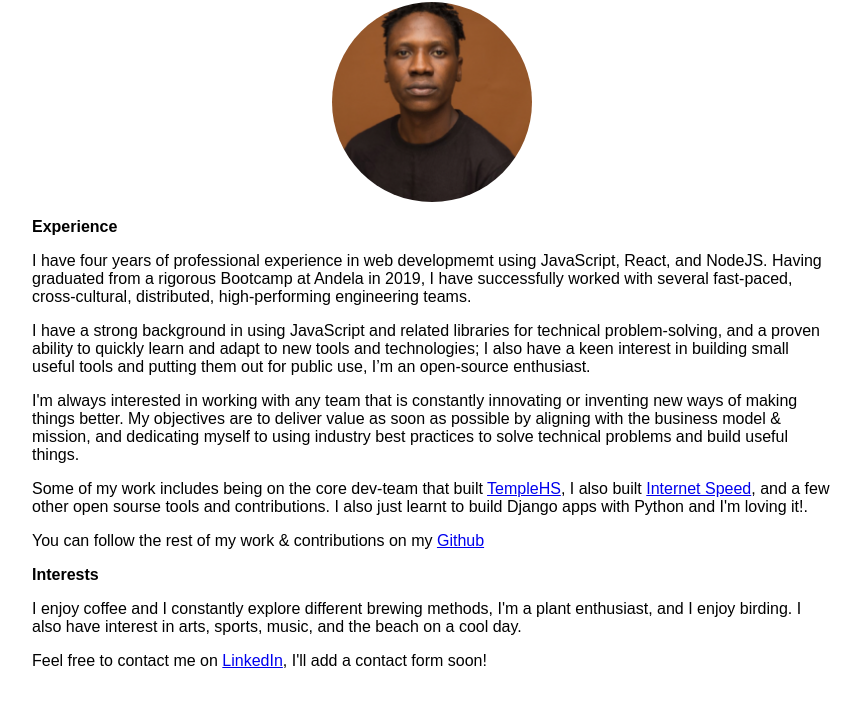
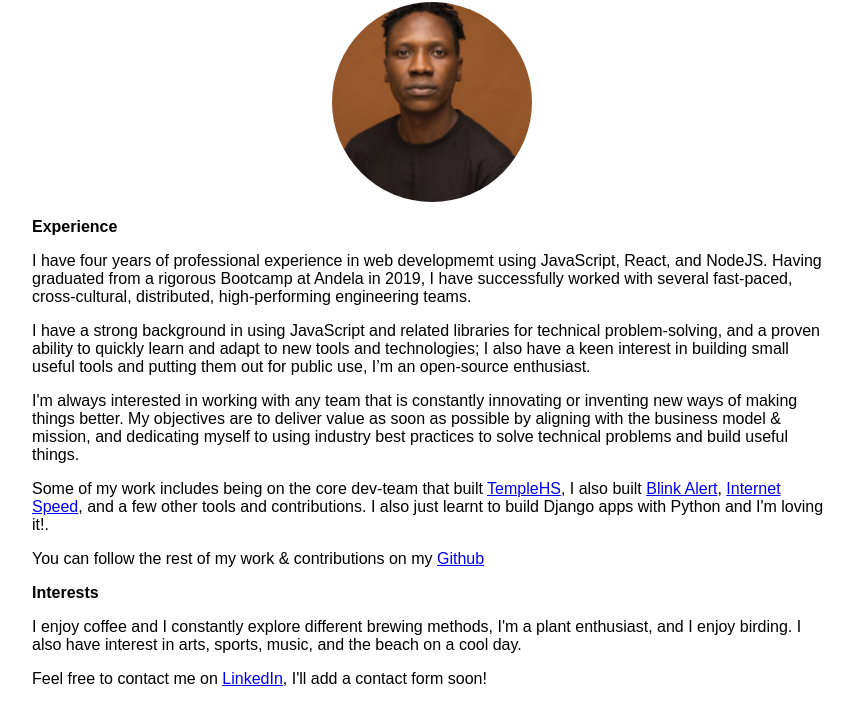
Before and after one commit to obayomi96/my-personal-website, a Gatsby site: page /about in a window 1280 px wide. Shown: the part 174-878 px from the top of the page, without its empty margins (208-1069 px from the left). Built offline with nearby package versions, Linux system fonts and the light colour scheme; Gatsby itself is replaced by a stand-in of ours.

Commit message:
Update about

```diff
--- a/src/pages/about.js
+++ b/src/pages/about.js
@@ -60,11 +60,15 @@ const AboutPage = () => {
         <p>
           Some of my work includes being on the core dev-team that built{" "}
           <a href="https://templehs.com">TempleHS</a>, I also built{" "}
+          <a href="https://chrome.google.com/webstore/detail/blink-alert/ecdcckdocbdegecfpmdgblfaiaplggob">
+            Blink Alert
+          </a>
+          ,{" "}
           <a href="https://chrome.google.com/webstore/detail/internet-speed/hfdeahhjljnjddcjoglpodojkmeiahbl">
             Internet Speed
           </a>
-          , and a few other open sourse tools and contributions. I also just
-          learnt to build Django apps with Python and I'm loving it!.
+          , and a few other tools and contributions. I also just learnt to build
+          Django apps with Python and I'm loving it!.
         </p>
         <p>
           You can follow the rest of my work & contributions on my{" "}
```
